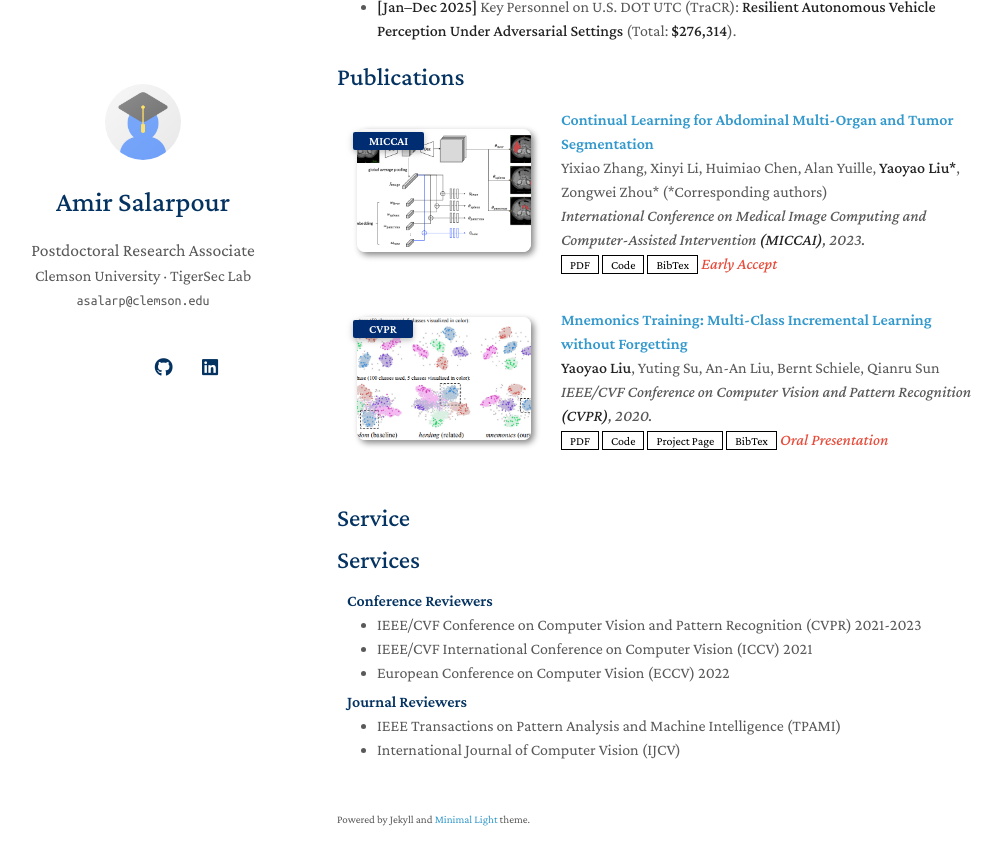
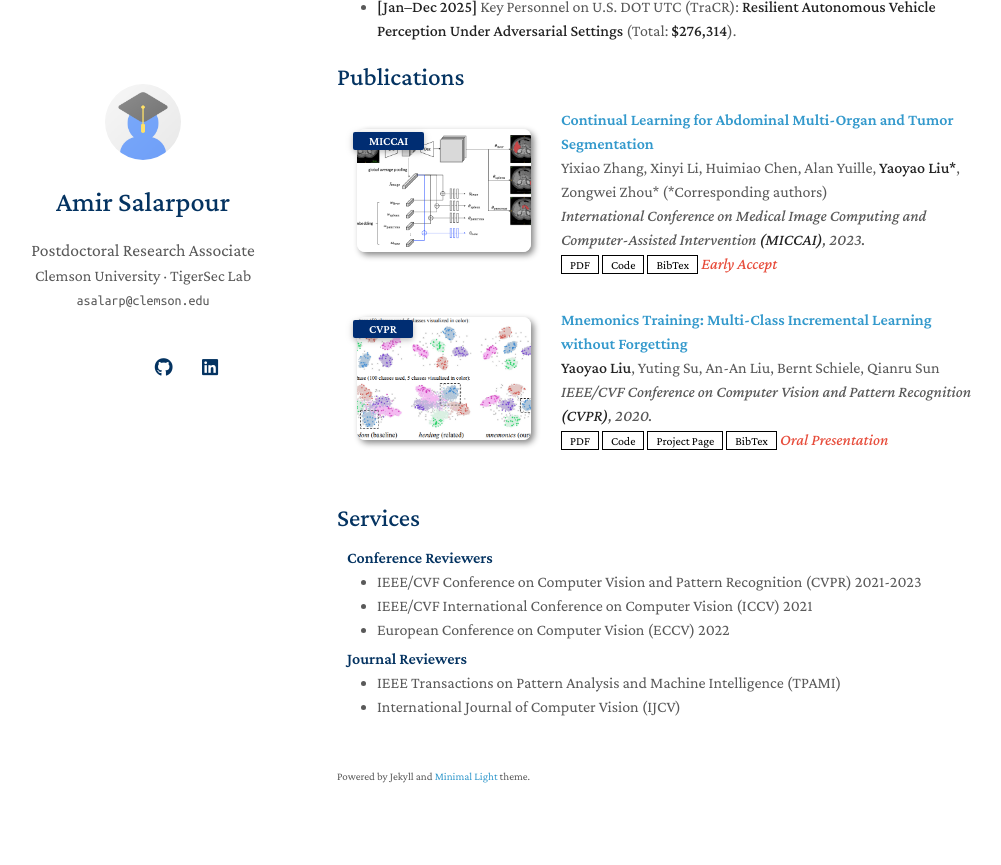
Before and after one commit to asalarpour/asalarpour.github.io, a Jekyll site: the page built from index.md, in a window 1280 px wide and 900 px high, scrolled down 733 px. Shown: the top 865 px of the window, without its empty margins (133-1134 px from the left). Built offline with Jekyll 4.4.1, drawn with Linux system fonts in a browser that asks for light colours; a style sheet for code colours, icons or effects is not loaded.

Commit message:
Update index.md

```diff
--- a/index.md
+++ b/index.md
@@ -26,6 +26,5 @@ Previously, I was a **Visiting Researcher** at **Carnegie Mellon University (CyL
 
 {% include_relative _includes/publications.md %}
 
-<h2 id="service">Service</h2>
 
 {% include_relative _includes/services.md %}
```
